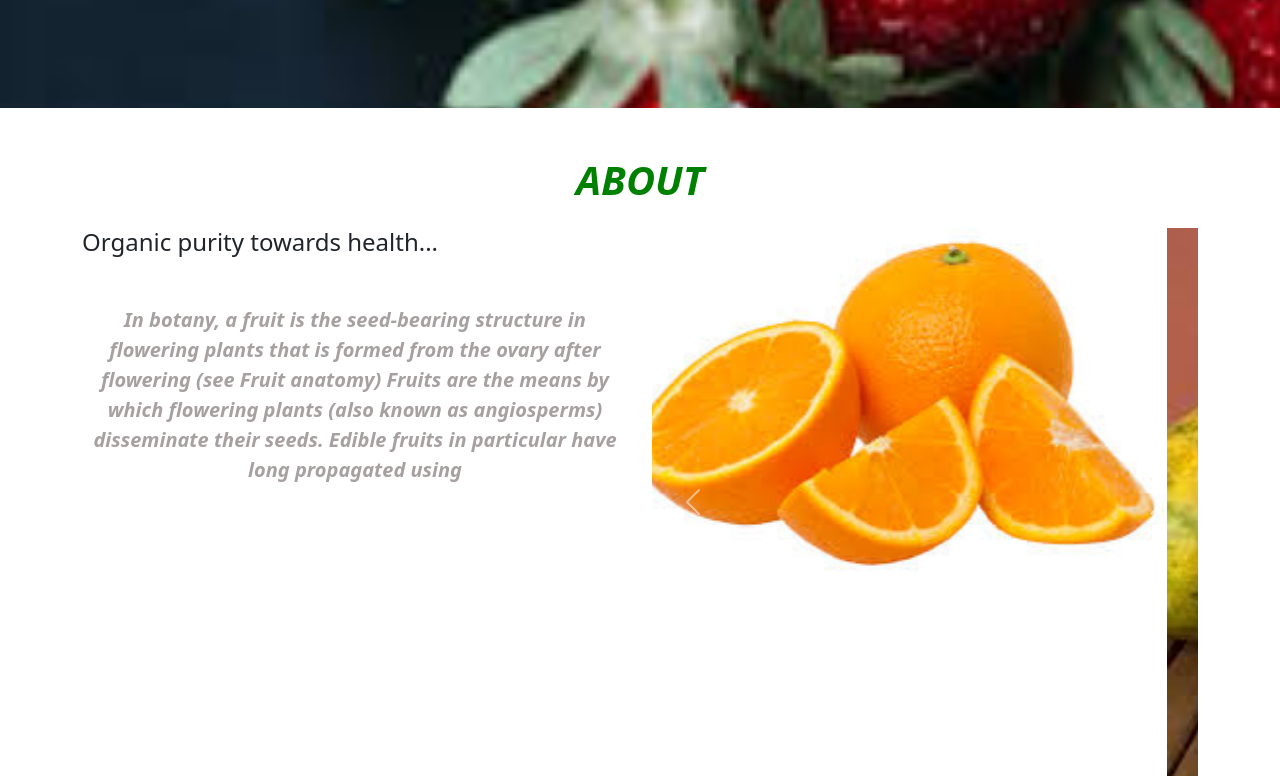
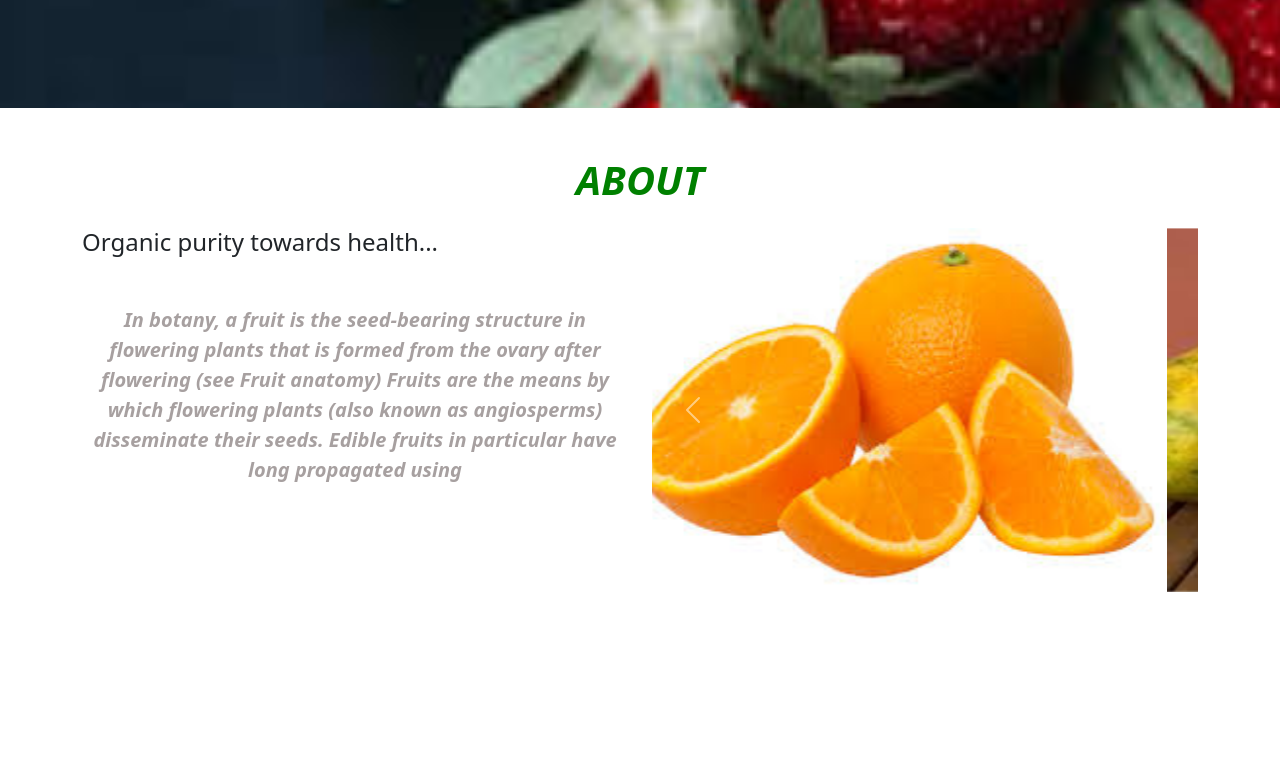
Before and after one commit to manojmamillapalli/Bootstrap-Ecomerce-website, a plain HTML site: page index.html in a window 1280 px wide. Shown: the part 752-1528 px from the top of the page. After the commit the page ends 1344 px from the top, so only its background shows below. Drawn offline with nearby package versions, Linux system fonts and the light colour scheme.

Commit message:
discarded

```diff
--- a/eecomerce.css
+++ b/eecomerce.css
@@ -36,3 +36,8 @@
     font-weight: bold;
     font-style: italic;
 }
+.d-block
+{
+    aspect-ratio: 3/2;
+    width: 100%;
+}
```
